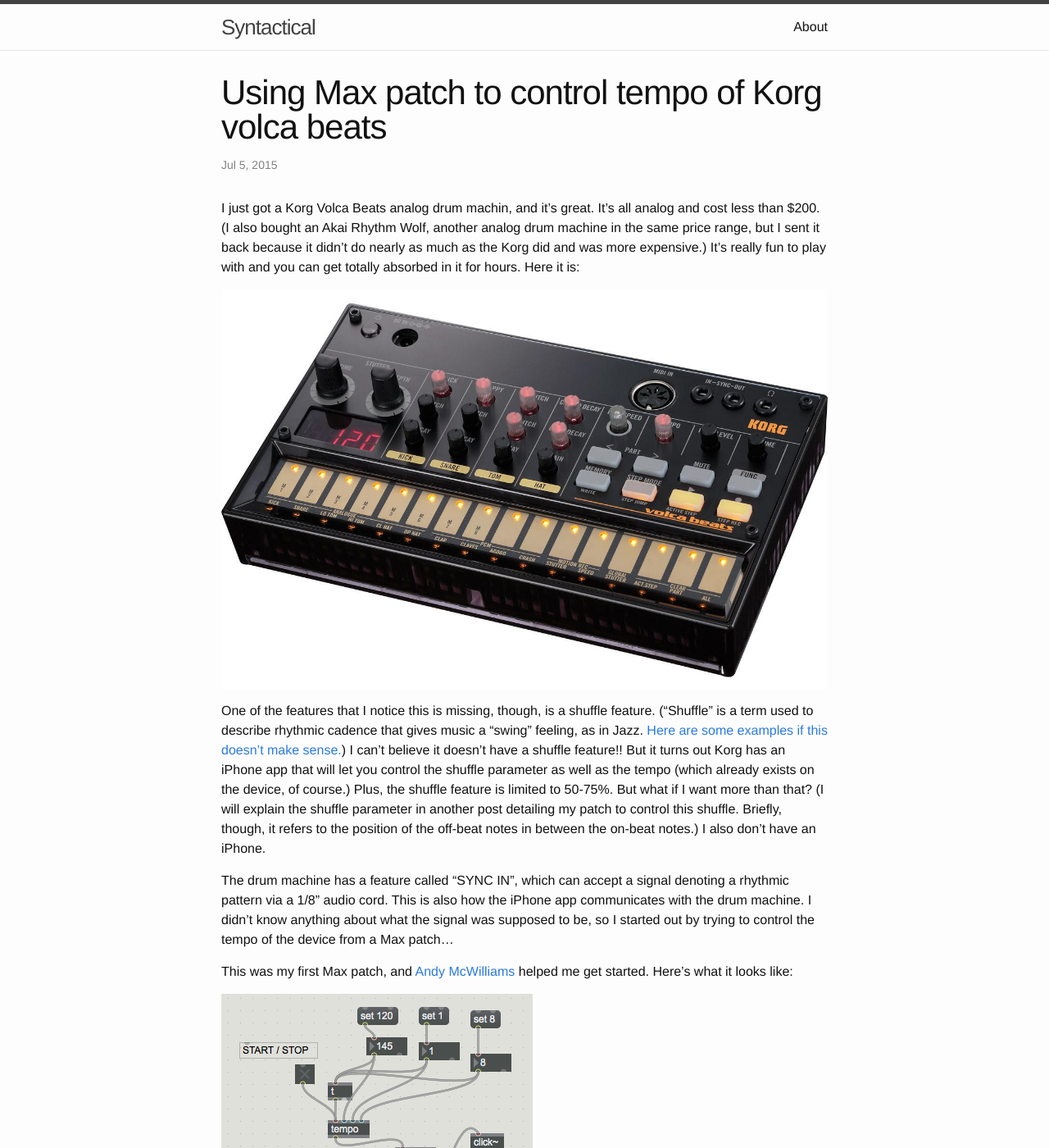
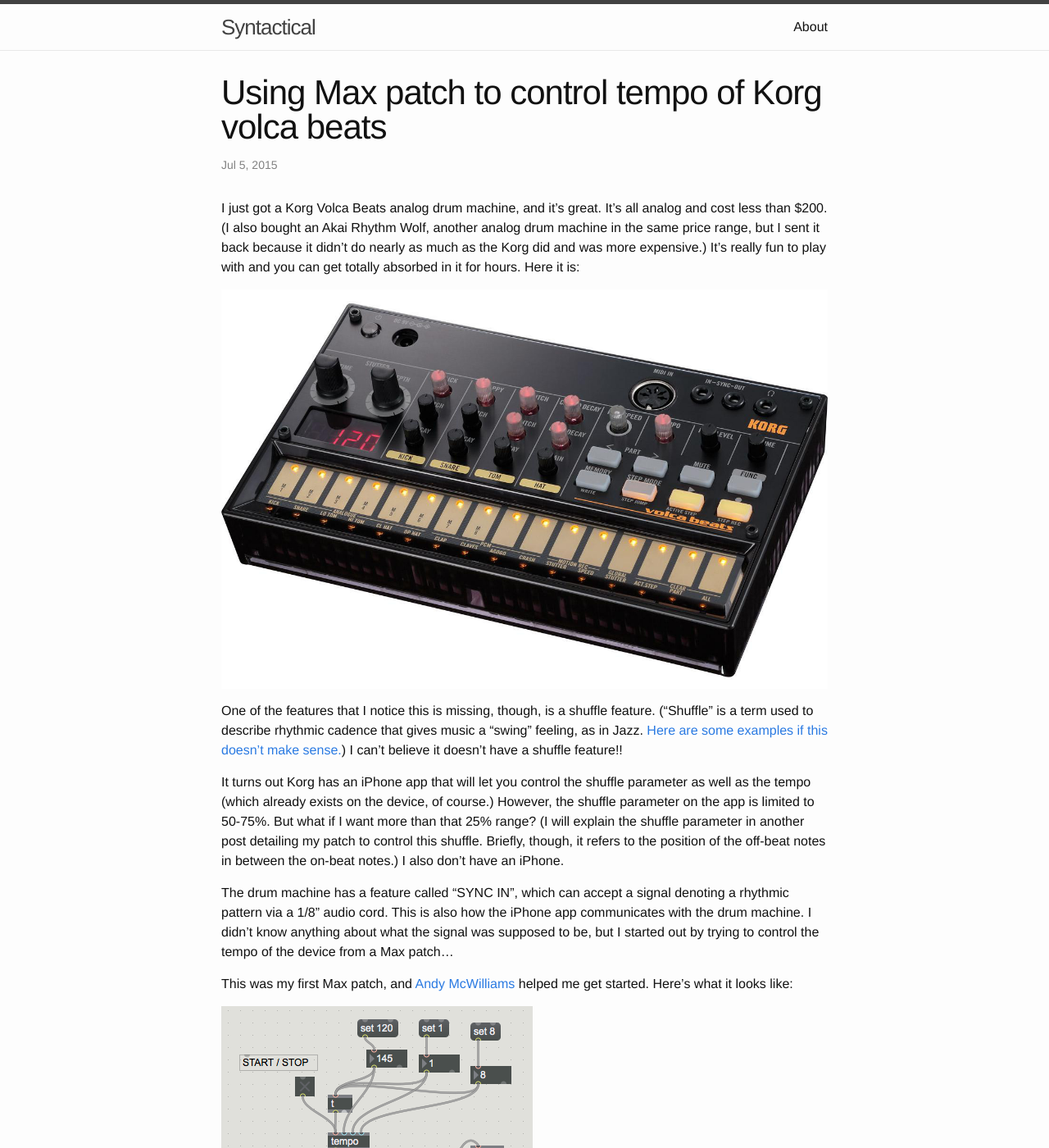
Before and after one commit to eatingflowers/eatingflowers.github.io, a Jekyll site: the page built from _posts/2015-07-05-using-max-patch-to-control-tempo-of-korg-volca-beats.md, in a window 1280 px wide and 1400 px high. Shown: the whole window at 82% size. Built offline with Jekyll 4.4.1, drawn with Linux system fonts in a browser that asks for light colours.

Commit message:
fix spelling errors

```diff
--- a/_posts/2015-07-05-using-max-patch-to-control-tempo-of-korg-volca-beats.md
+++ b/_posts/2015-07-05-using-max-patch-to-control-tempo-of-korg-volca-beats.md
@@ -4,19 +4,21 @@ title: Using Max patch to control tempo of Korg volca beats
 categories: Korg, Analog, Drum Machine, Max, Hardware
 ---
 
-I just got a Korg Volca Beats analog drum machin, and it's great.  It's all analog and cost less than $200.  (I also bought an Akai Rhythm Wolf, another analog drum machine in the same price range, but I sent it back because it didn't do nearly as much as the Korg did and was more expensive.)  It's really fun to play with and you can get totally absorbed in it for hours.  Here it is:
+I just got a Korg Volca Beats analog drum machine, and it's great.  It's all analog and cost less than $200.  (I also bought an Akai Rhythm Wolf, another analog drum machine in the same price range, but I sent it back because it didn't do nearly as much as the Korg did and was more expensive.)  It's really fun to play with and you can get totally absorbed in it for hours.  Here it is:
 
 ![Korg volca beats](/assets/img/volcabeats.jpg)
 
-One of the features that I notice this is missing, though, is a shuffle feature.  ("Shuffle" is a term used to describe rhythmic cadence that gives music a "swing" feeling, as in Jazz.  [Here are some examples if this doesn't make sense.](https://en.wikipedia.org/wiki/Swing_%28jazz_performance_style%29#Swing_note))  I can't believe it doesn't have a shuffle feature!!  But it turns out Korg has an iPhone app that will let you control the shuffle parameter as well as the tempo (which already exists on the device, of course.)  Plus, the shuffle feature is limited to 50-75%.  But what if I want more than that?  (I will explain the shuffle parameter in another post detailing my patch to control this shuffle.  Briefly, though, it refers to the position of the off-beat notes in between the on-beat notes.)  I also don't have an iPhone.
+One of the features that I notice this is missing, though, is a shuffle feature.  ("Shuffle" is a term used to describe rhythmic cadence that gives music a "swing" feeling, as in Jazz.  [Here are some examples if this doesn't make sense.](https://en.wikipedia.org/wiki/Swing_%28jazz_performance_style%29#Swing_note))  I can't believe it doesn't have a shuffle feature!!
 
-The drum machine has a feature called "SYNC IN", which can accept a signal denoting a rhythmic pattern via a 1/8" audio cord.  This is also how the iPhone app communicates with the drum machine. I didn't know anything about what the signal was supposed to be, so I started out by trying to control the tempo of the device from a Max patch...
+It turns out Korg has an iPhone app that will let you control the shuffle parameter as well as the tempo (which already exists on the device, of course.)  However, the shuffle parameter on the app is limited to 50-75%.  But what if I want more than that 25% range?  (I will explain the shuffle parameter in another post detailing my patch to control this shuffle.  Briefly, though, it refers to the position of the off-beat notes in between the on-beat notes.)  I also don't have an iPhone.
+
+The drum machine has a feature called "SYNC IN", which can accept a signal denoting a rhythmic pattern via a 1/8" audio cord.  This is also how the iPhone app communicates with the drum machine. I didn't know anything about what the signal was supposed to be, but I started out by trying to control the tempo of the device from a Max patch...
 
 This was my first Max patch, and [Andy McWilliams](http://jahya.net/) helped me get started.  Here's what it looks like:
 
 ![Tempo patch](/assets/img/tempopatch.png)
 
-You can see the code for the patch here.
+[You can see the code for the patch here.](https://github.com/syntactical/korg_patches/blob/master/TempoKorg.maxpat)
 
 Veeeeery simple.  That's 120 beats per minute, 1 for the beat multiplier (from the Max tempo reference: "can lengthen the amount of time taken for one beat. It slows the tempo down by a factor. For example, a multiplier of 2 will make tempo send out its output half as fast."), and 8 for the "initial rhyhtmic output" (is this a common phrase?), which refers to the number of subdivisions each measure has.  So with 8 we're outputting 8 eighth notes per measure.  All this connected to a change object, which is necessary since the tempo object doesn't emit bangs.  It emits a number corresponding to whichever subdivision of the measure is currently played.  So in our example it'd go 0, 1, 2, 3, and on up to 7.  (Remember we are counting from zero.)  The change object registers that numeric message emitted from the tempo object, and effectively emits a bang with each changing number from the tempo object.  This is connected to a click~ object which in turn is connected to an ezdac~ object.
 
```
